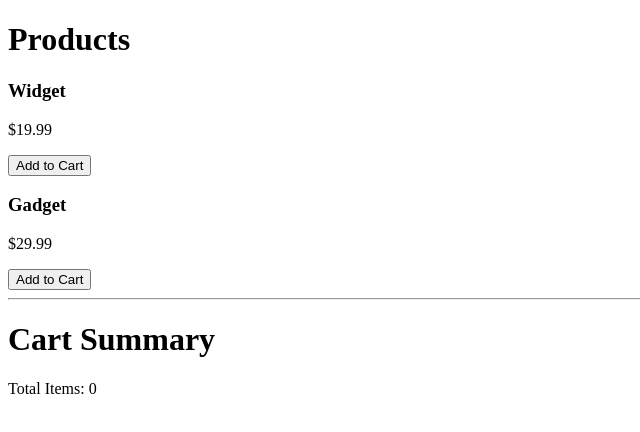
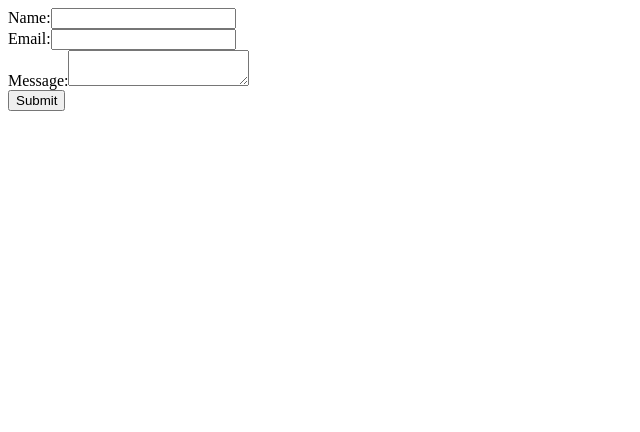
Before and after one commit to abdullahi911/dugsiiye-react-projects, a React (Vite) app: page / in a window 1280 px wide. Shown: the top 432 px of the page, without its empty margins (0-640 px from the left). Built offline with nearby package versions, Linux system fonts and the light colour scheme.

Commit message:
submitting project 16

```diff
--- a/src/App.jsx
+++ b/src/App.jsx
@@ -1,55 +1,20 @@
 import { useState } from "react";
-import Cardcontext from "./cardcon";
+import ContactForm from "./contactform";
 
-function App() {
 
-  const products = [
-    { id: 1, name: "Widget", price: 19.99 },
-    { id: 2, name: "Gadget", price: 29.99 }
-  ];
+  const App = () => {
 
-  const [cart, setCart] = useState([]);
 
-  const addToCart = (product) => {
-    setCart((prev) => [...prev, product]);
-  };
+    return(
 
-  const removeFromCart = (index) => {
-    setCart((prev) => prev.filter((_, i) => i !== index));
-  };
+<>
+<ContactForm/>
 
-  return (
-    <Cardcontext.Provider value={{ cart, addToCart, removeFromCart }}>
 
-      <h1>Products</h1>
+</>
 
-      {products.map((product) => (
-        <div key={product.id}>
-          <h3>{product.name}</h3>
-          <p>${product.price}</p>
-          <button onClick={() => addToCart(product)}>
-            Add to Cart
-          </button>
-        </div>
-      ))}
 
-      <hr />
-
-      <h1>Cart Summary</h1>
-
-      <p>Total Items: {cart.length}</p>
-
-      {cart.map((item, index) => (
-        <div key={index}>
-          {item.name} - ${item.price}
-          <button onClick={() => removeFromCart(index)}>
-            Delete
-          </button>
-        </div>
-      ))}
-
-    </Cardcontext.Provider>
-  );
-}
+    )
+  }
 
 export default App;
--- /dev/null
+++ b/src/contactform.jsx
@@ -0,0 +1,59 @@
+// ContactForm.jsx
+import useForm from './useForm';
+import UseForm from './useform';
+const ContactForm = () => {
+  const { values, handleChange } = useForm({
+    name: '',
+    email: '',
+    message: '',
+  });
+
+  const handleSubmit = (event) => {
+    event.preventDefault();
+    console.log('Form Data:', values);
+    // Handle form submission (e.g., send data to a server)
+  };
+
+  return (
+    <form onSubmit={handleSubmit}>
+      <div>
+        <label>
+          Name:
+          <input
+            type="text"
+            name="name"
+            value={values.name}
+            onChange={handleChange}
+            required
+          />
+        </label>
+      </div>
+      <div>
+        <label>
+          Email:
+          <input
+            type="email"
+            name="email"
+            value={values.email}
+            onChange={handleChange}
+            required
+          />
+        </label>
+      </div>
+      <div>
+        <label>
+          Message:
+          <textarea
+            name="message"
+            value={values.message}
+            onChange={handleChange}
+            required
+          />
+        </label>
+      </div>
+      <button type="submit">Submit</button>
+    </form>
+  );
+};
+
+export default ContactForm;
--- /dev/null
+++ b/src/useform.jsx
@@ -0,0 +1,18 @@
+import { useState } from "react";
+
+const UseForm = (initialValues) => {
+  const [values, setValues] = useState(initialValues);
+
+  const handleChange = (event) => {
+    const { name, value } = event.target;
+
+    setValues((prevValues) => ({
+      ...prevValues,
+      [name]: value,
+    }));
+  };
+
+  return { values, handleChange };
+};
+
+export default UseForm;
```
Also changed, not shown: exercise images/exercise16.png (added).
